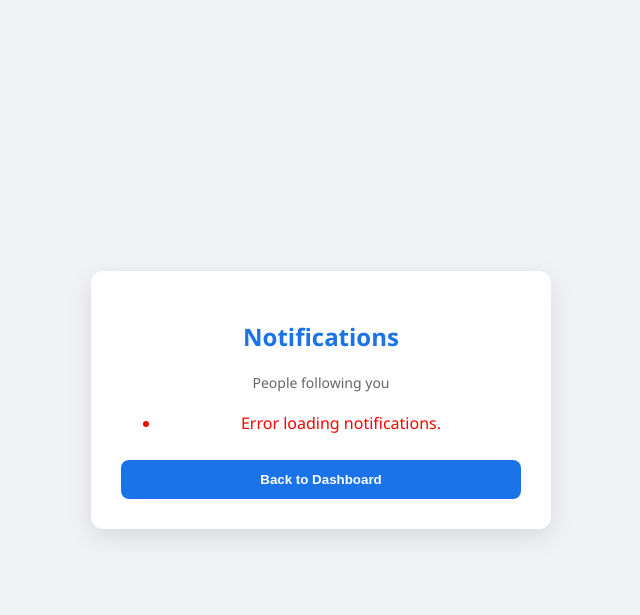
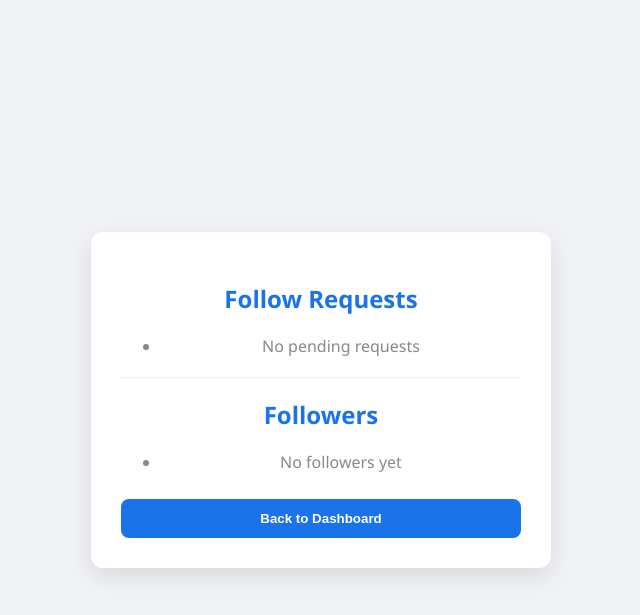
Before and after one commit to katamlakshmikanthreddy/form, a Flask app: page /notifications in a window 1280 px wide. Shown: the top 615 px of the page, without its empty margins (319-959 px from the left). Run offline with Flask 3, Linux system fonts and the light colour scheme.

Commit message:
added follow request for private accounts

```diff
--- a/app.py
+++ b/app.py
@@ -38,6 +38,12 @@ class User(db.Model):
     def is_following(self, user):
         return self.followed.filter(followers.c.followed_id == user.id).count() > 0
 
+class FollowRequest(db.Model):
+    id = db.Column(db.Integer, primary_key=True)
+    sender_id = db.Column(db.Integer, db.ForeignKey('user.id'))
+    recipient_id = db.Column(db.Integer, db.ForeignKey('user.id'))
+    # status can be 'pending'
+
 class Habit(db.Model):
     id = db.Column(db.Integer, primary_key=True)
     name = db.Column(db.String(200), nullable=False)
@@ -60,10 +66,8 @@ def other_user_page(username): return render_template('other.html')
 def followers_view(username): return render_template('followers.html')
 @app.route('/user/<username>/following')
 def following_view(username): return render_template('following.html')
-# In app.py - Ensure this specific route exists
 @app.route('/notifications')
-def notifications_page():
-    return render_template('notifications.html')
+def notifications_page(): return render_template('notifications.html')
 
 # -------- API -------- #
 @app.route('/api/signup', methods=['POST'])
@@ -87,14 +91,62 @@ def get_user_info(username):
     user = User.query.filter_by(username=username).first()
     if not user: return jsonify({"message": "Not found"}), 404
     me = User.query.get(get_jwt_identity())
+
+    pending = FollowRequest.query.filter_by(sender_id=me.id, recipient_id=user.id).first()
+
     return jsonify({
         "username": user.username,
         "follower_count": user.followers_list.count(),
         "following_count": user.followed.count(),
         "is_following": me.is_following(user),
+        "has_requested": pending is not None,
         "follows_me": user.is_following(me),
         "is_private": user.is_private
     })
+
+@app.route('/api/follow/<username>', methods=['POST'])
+@jwt_required()
+def follow_user(username):
+    me = User.query.get(get_jwt_identity())
+    target = User.query.filter_by(username=username).first()
+
+    if not target or me.id == target.id: return jsonify({"message": "Error"}), 400
+    if me.is_following(target): return jsonify({"message": "Already following"}), 400
+
+    if target.is_private:
+        existing = FollowRequest.query.filter_by(sender_id=me.id, recipient_id=target.id).first()
+        if existing:
+            return jsonify({"message": "Request already sent"}), 400
+
+        db.session.add(FollowRequest(sender_id=me.id, recipient_id=target.id))
+        db.session.commit()
+        return jsonify({"message": "Request Sent"})
+
+    me.follow(target)
+    db.session.commit()
+    return jsonify({"message": "Followed"})
+
+@app.route('/api/requests', methods=['GET'])
+@jwt_required()
+def get_requests():
+    me_id = get_jwt_identity()
+    reqs = FollowRequest.query.filter_by(recipient_id=me_id).all()
+    return jsonify([{"id": r.id, "sender": User.query.get(r.sender_id).username} for r in reqs])
+
+@app.route('/api/request_action/<int:rid>/<action>', methods=['POST'])
+@jwt_required()
+def request_action(rid, action):
+    req = FollowRequest.query.get(rid)
+    if not req or str(req.recipient_id) != get_jwt_identity(): return jsonify({"message": "Error"}), 403
+
+    if action == 'accept':
+        sender = User.query.get(req.sender_id)
+        recipient = User.query.get(req.recipient_id)
+        sender.follow(recipient)
+
+    db.session.delete(req)
+    db.session.commit()
+    return jsonify({"message": "Success"})
 
 @app.route('/api/search')
 @jwt_required()
@@ -106,15 +158,7 @@ def search():
         return jsonify({"message": "Private", "habits": []})
     return jsonify({"habits": [{"name": h.name, "completed": h.completed} for h in target.habits]})
 
-@app.route('/api/follow/<username>', methods=['POST'])
-@jwt_required()
-def follow_user(username):
-    me, target = User.query.get(get_jwt_identity()), User.query.filter_by(username=username).first()
-    if not target or me.id == target.id: return jsonify({"message": "Error"}), 400
-    me.follow(target)
-    db.session.commit()
-    return jsonify({"message": "Followed"})
-
+# ... (unfollow, remove_follower, get_social, handle_habits, habit_ops, toggle_privacy stay the same)
 @app.route('/api/unfollow/<username>', methods=['POST'])
 @jwt_required()
 def unfollow_user(username):
--- a/templates/notifications.html
+++ b/templates/notifications.html
@@ -6,9 +6,13 @@
 </head>
 <body>
     <div class="container">
-        <h2>Notifications</h2>
-        <p style="font-size: 14px; color: #666; margin-bottom: 20px;">People following you</p>
+        <h2>Follow Requests</h2>
+        <ul id="rList"></ul>
+
+        <hr>
+        <h2>Followers</h2>
         <ul id="nList"></ul>
+
         <button onclick="window.location.href='/dashboard'">Back to Dashboard</button>
     </div>
 
@@ -16,59 +20,59 @@
         const token = localStorage.getItem("token");
         const myName = localStorage.getItem("username");
 
+        function handleRequest(rid, action) {
+            fetch(`/api/request_action/${rid}/${action}`, {
+                method: "POST",
+                headers: {"Authorization": "Bearer " + token}
+            })
+            .then(() => loadAll());
+        }
+
         function removeFollower(targetUser) {
-            if(!confirm(`Remove ${targetUser} from your followers?`)) return;
-
+            if(!confirm(`Remove ${targetUser}?`)) return;
             fetch(`/api/remove_follower/${targetUser}`, {
                 method: "POST",
                 headers: {"Authorization": "Bearer " + token}
-            })
-            .then(res => res.json())
-            .then(data => {
-                loadNotifications(); // Refresh the list
+            }).then(() => loadAll());
+        }
+
+        function loadAll() {
+            // 1. Load Pending Requests
+            fetch('/api/requests', { headers: {"Authorization": "Bearer " + token} })
+            .then(res => res.json()).then(reqs => {
+                const rl = document.getElementById("rList");
+                rl.innerHTML = reqs.length ? "" : "<li style='color:#888'>No pending requests</li>";
+                reqs.forEach(r => {
+                    let li = document.createElement("li");
+                    li.innerHTML = `
+                        <div style="text-align:left">
+                            <strong>${r.sender}</strong> wants to follow you
+                        </div>
+                        <div style="display:flex; gap:5px">
+                            <button onclick="handleRequest(${r.id}, 'accept')" style="width:auto; background:#34a853; padding:5px 10px;">Accept</button>
+                            <button onclick="handleRequest(${r.id}, 'reject')" style="width:auto; background:#d93025; padding:5px 10px;">Reject</button>
+                        </div>`;
+                    rl.appendChild(li);
+                });
+            });
+
+            // 2. Load Followers
+            fetch(`/api/social/${myName}/followers`, { headers: {"Authorization": "Bearer " + token} })
+            .then(res => res.json()).then(data => {
+                const nl = document.getElementById("nList");
+                nl.innerHTML = data.length ? "" : "<li style='color:#888'>No followers yet</li>";
+                data.forEach(u => {
+                    let li = document.createElement("li");
+                    li.innerHTML = `
+                        <strong>${u.username}</strong>
+                        <button onclick="removeFollower('${u.username}')" style="width:auto; background:#5f6368; padding:5px 10px; font-size:11px;">Remove</button>
+                    `;
+                    nl.appendChild(li);
+                });
             });
         }
 
-        function loadNotifications() {
-            const list = document.getElementById("nList");
-
-            fetch(`/api/social/${myName}/followers`, {
-                headers: {"Authorization": "Bearer " + token}
-            })
-            .then(res => res.json())
-            .then(data => {
-                list.innerHTML = "";
-                if (data.length === 0) {
-                    list.innerHTML = "<li style='justify-content: center; color: #888;'>No new followers.</li>";
-                    return;
-                }
-
-                data.forEach(u => {
-                    let li = document.createElement("li");
-                    li.style.display = "flex";
-                    li.style.justifyContent = "space-between";
-                    li.style.alignItems = "center";
-                    li.style.padding = "15px";
-
-                    li.innerHTML = `
-                        <div>
-                            <strong style="color: #1a73e8; cursor: pointer;" onclick="window.location.href='/other/${u.username}'">${u.username}</strong>
-                            <div style="font-size: 12px; color: #666;">is following you</div>
-                        </div>
-                        <button onclick="removeFollower('${u.username}')"
-                                style="width: auto; margin: 0; padding: 5px 10px; background: #5f6368; font-size: 11px;">
-                            Remove
-                        </button>
-                    `;
-                    list.appendChild(li);
-                });
-            })
-            .catch(err => {
-                list.innerHTML = "<li style='color: red;'>Error loading notifications.</li>";
-            });
-        }
-
-        window.onload = loadNotifications;
+        window.onload = loadAll;
     </script>
 </body>
 </html>
```
Also changed, not shown: templates/other.html (+26 -4 lines), instance/habit.db.
